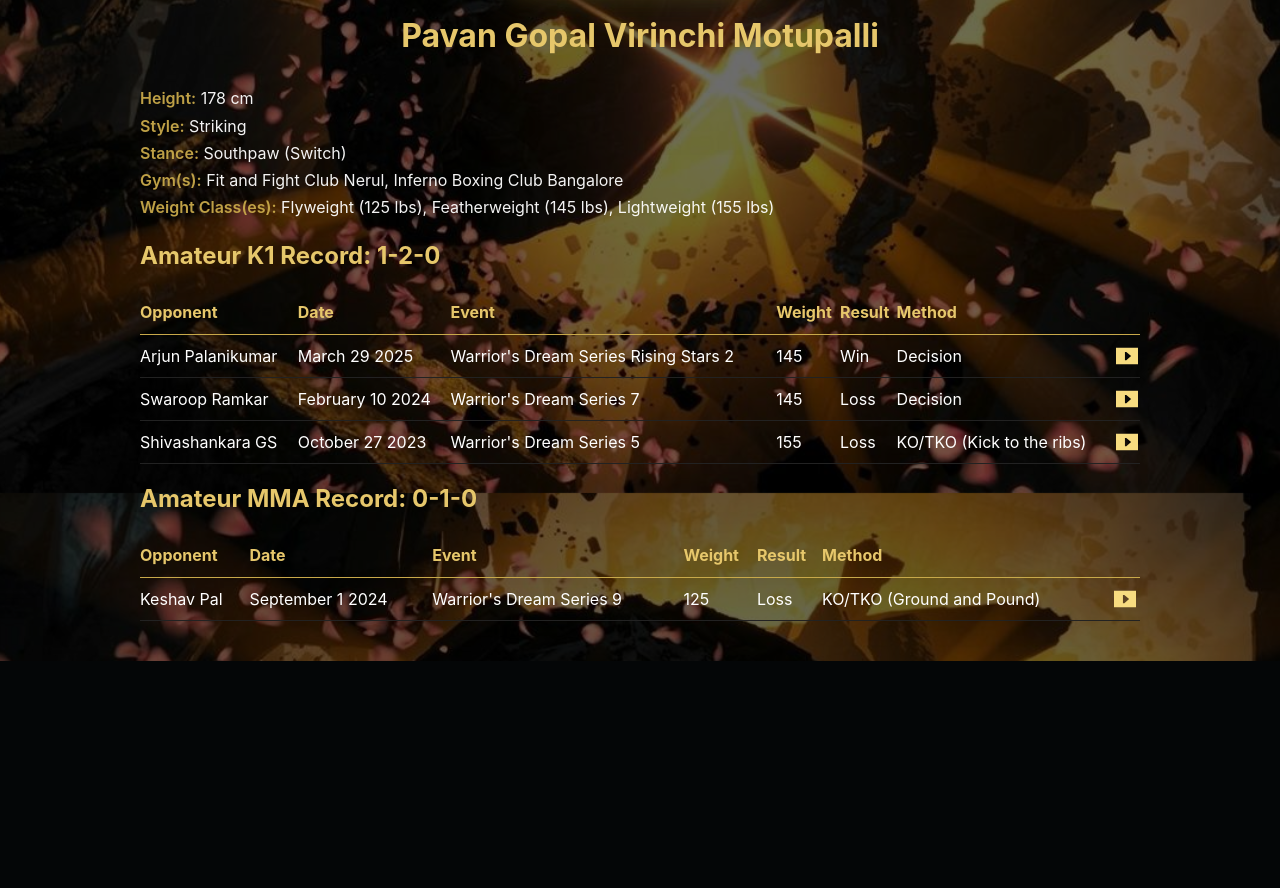
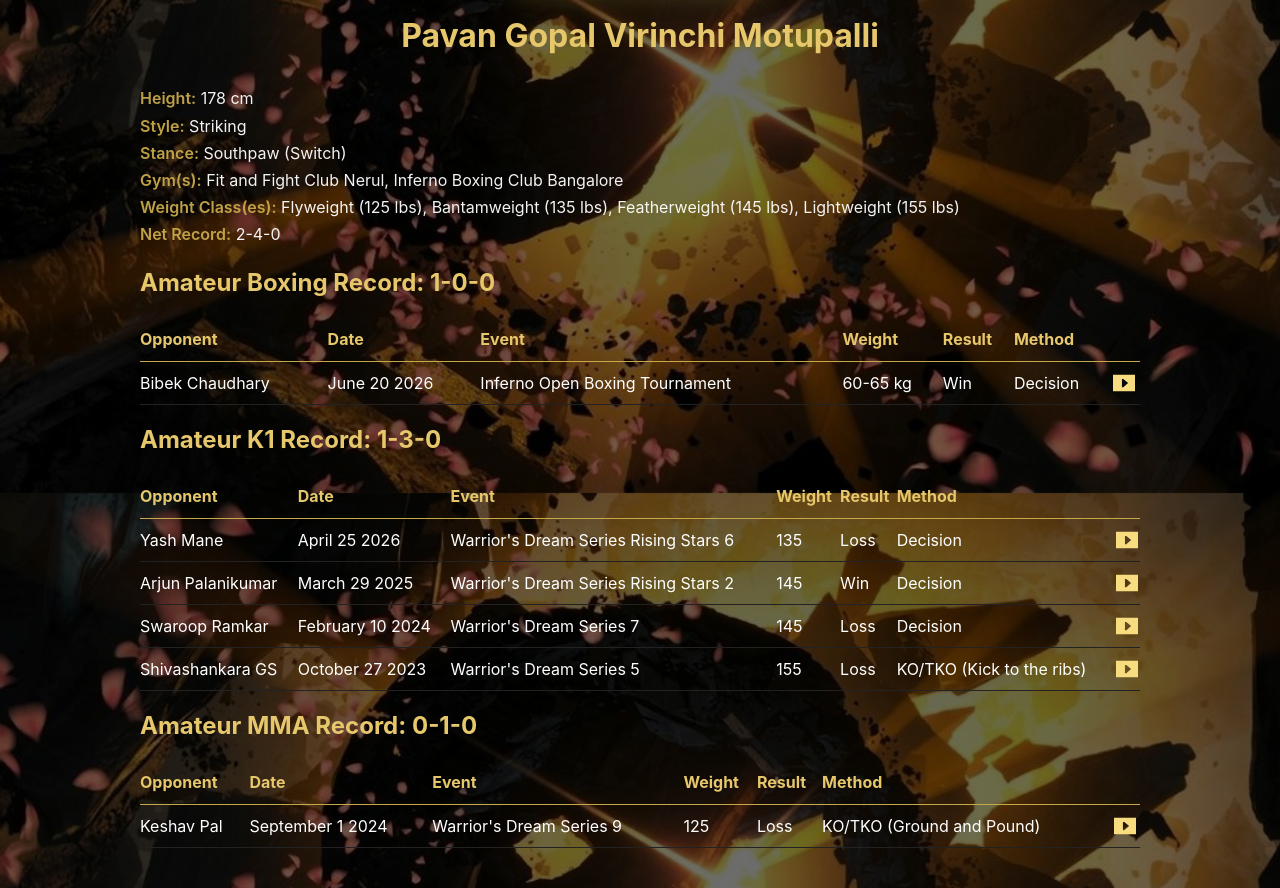
Before and after one commit to Virinchi2204/portfolio, a Flask app: page /fighter in a window 1280 px wide. Shown: the part 307-1195 px from the top of the page. Before the commit the page ends 968 px from the top, so only its background shows below. Run offline with Flask 3, Linux system fonts and the light colour scheme.

Commit message:
Updates June 2026

```diff
--- a/templates/engineer.html
+++ b/templates/engineer.html
@@ -291,6 +291,8 @@ font-size:22px;
 
 Analyst — Technology and Transformations
 Deloitte Touche Tohmatsu India LLP
+Extern - AI Engineer
+Mercedes Benz Research and Development India
 
 </div>
 
@@ -329,6 +331,8 @@ LinkedIn Profile
 
 Analyst, Technology and Transformations
 Bengaluru, India
+
+Deployed as an AI Engineer at Mercedes Benz Research and Development India (client).
 
 <div class="date">
 February 16, 2026 – Present
--- a/templates/fighter.html
+++ b/templates/fighter.html
@@ -270,14 +270,17 @@ Fit and Fight Club Nerul, Inferno Boxing Club Bangalore
 </div>
 
 <div><span class="meta-label">Weight Class(es):</span>
-Flyweight (125 lbs), Featherweight (145 lbs), Lightweight (155 lbs)
+Flyweight (125 lbs), Bantamweight (135 lbs), Featherweight (145 lbs), Lightweight (155 lbs)
+</div>
+
+<div><span class="meta-label">Net Record:</span>
+2-4-0
 </div>
 
 </div>
 
 
-
-<h2 class="red">Amateur K1 Record: 1-2-0</h2>
+<h2 class="red">Amateur Boxing Record: 1-0-0</h2>
 
 
 <table class="fight-table">
@@ -290,6 +293,86 @@ Flyweight (125 lbs), Featherweight (145 lbs), Lightweight (155 lbs)
 <th>Result</th>
 <th>Method</th>
 <th></th>
+</tr>
+
+
+<tr>
+
+<td>Bibek Chaudhary</td>
+<td>June 20 2026</td>
+<td>Inferno Open Boxing Tournament</td>
+<td>60-65 kg</td>
+<td>Win</td>
+<td>Decision</td>
+
+<td>
+<div class="video-btn"
+onclick="toggleVideo('boxing1')">
+</div>
+</td>
+
+</tr>
+
+
+<tr id="boxing1" class="video-row">
+
+<td colspan="7">
+
+<iframe
+src="https://www.youtube.com/embed/RDAeyYfZQdE?si=RN4cUrY-H-lmyNcu">
+</iframe>
+
+</td>
+
+</tr>
+
+</table>
+
+
+
+<h2 class="red">Amateur K1 Record: 1-3-0</h2>
+
+
+<table class="fight-table">
+
+<tr>
+<th>Opponent</th>
+<th>Date</th>
+<th>Event</th>
+<th>Weight</th>
+<th>Result</th>
+<th>Method</th>
+<th></th>
+</tr>
+
+<tr>
+
+<td>Yash Mane</td>
+<td>April 25 2026</td>
+<td>Warrior's Dream Series Rising Stars 6</td>
+<td>135</td>
+<td>Loss</td>
+<td>Decision</td>
+
+<td>
+<div class="video-btn"
+onclick="toggleVideo('k1d')">
+</div>
+</td>
+
+</tr>
+
+
+<tr id="k1d" class="video-row">
+
+<td colspan="7">
+
+<iframe
+src="https://www.youtube.com/embed/bH6csRdbVls?si=Mh8ApIRFKWLRSsWk">
+</iframe>
+
+</td>
+
 </tr>
 
 
--- a/templates/index.html
+++ b/templates/index.html
@@ -423,7 +423,7 @@ AI • Physics • Mathematics
 
 <div class="sub">
 
-Kickboxing • MMA
+Boxing • Kickboxing • MMA
 
 </div>
 
```
